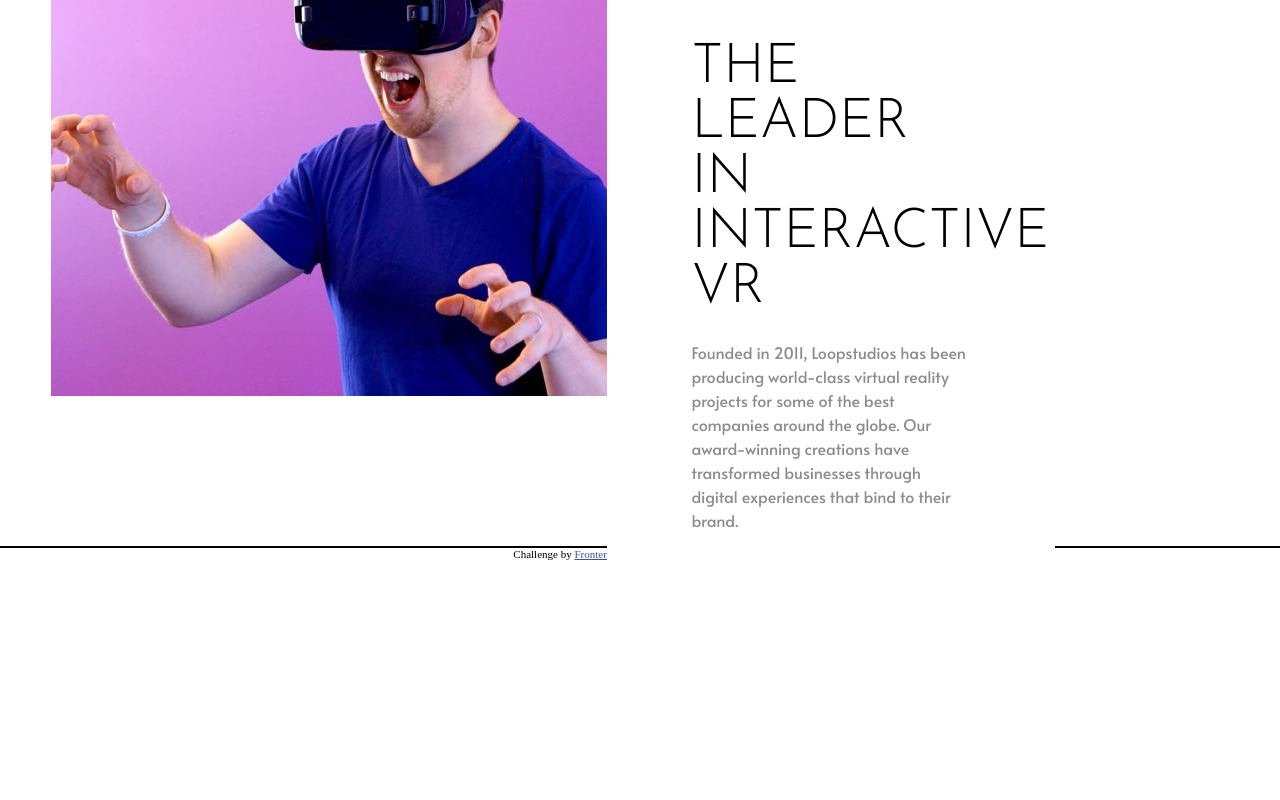
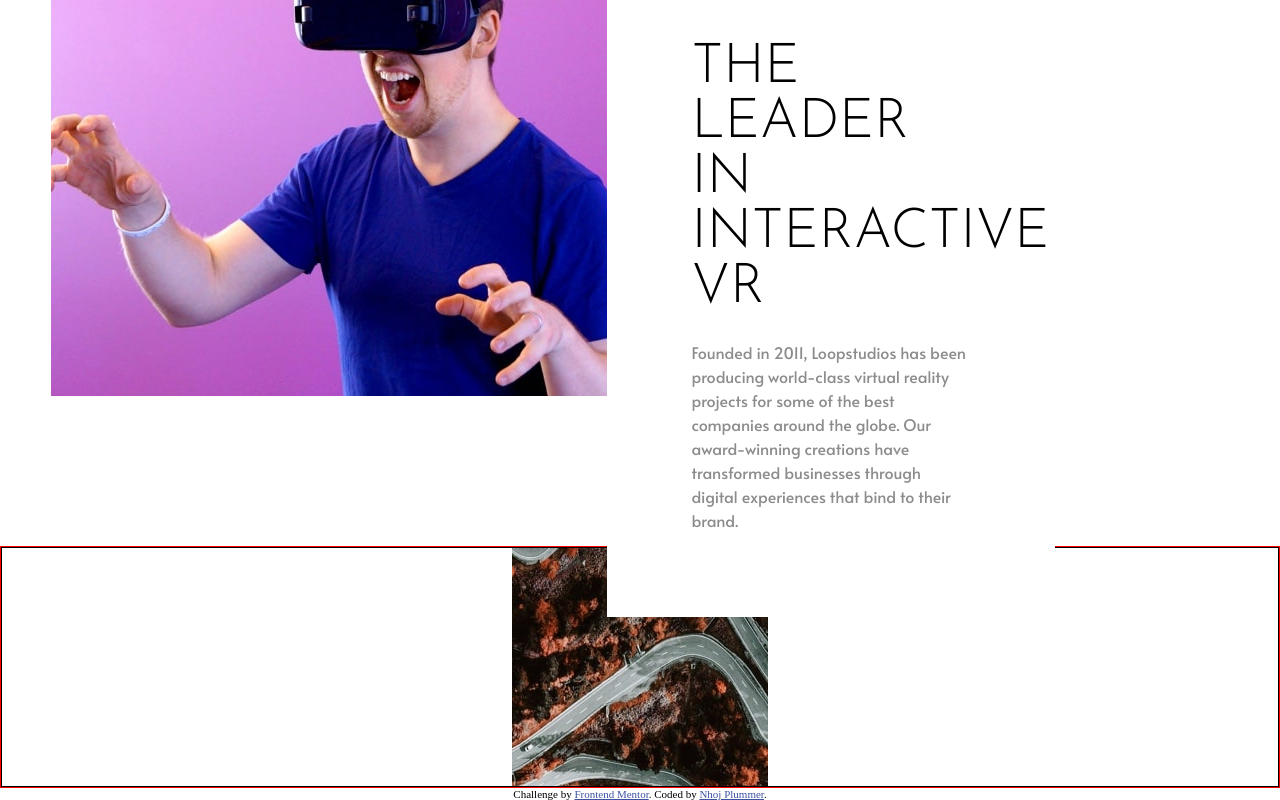
Before and after one commit to Nhoj-Plummer/loopstudio-landing-page, a React (Create React App) app: page / in a window 1280 px wide. Shown: the part 1120-1920 px from the top of the page. Before the commit the page ends 1737 px from the top, so only its background shows below. Built offline with nearby package versions, Linux system fonts and the light colour scheme.

Commit message:
Repsonsive image types built

```diff
--- a/src/components/Creation/Creation.css
+++ b/src/components/Creation/Creation.css
@@ -1,5 +1,5 @@
 .creation-container {
-  border: 1px solid;
+  border: 1px solid red;
 }
 
 /* .creation-image img {
@@ -9,9 +9,8 @@
 } */
 
 .creation-image {
-  width: 100%;
+  border: 1px solid;
   background-repeat: no-repeat;
-  /* background-image: url("../../assets/desktop/image-deep-earth.jpg"); */
   background-position: center;
 }
 
@@ -20,9 +19,13 @@
 @media screen and (max-width: 540px) {
   .creation-image {
     height: 240px;
+    width: 100%;
   }
 }
 
 /* Desktop Rules */
 @media screen and (min-width: 540px) {
+  .creation-image {
+    height: 240px;
+  }
 }
--- a/src/containers/Section2/Section2.js
+++ b/src/containers/Section2/Section2.js
@@ -32,7 +32,7 @@ const Section2 = () => {
 
   const image = "https://media.geeksforgeeks.org/wp-content/uploads/rk.png"
 
-  const graphicStyle1 = {backgroundImage: `url(${MobileRoad})`}
+  const graphicStyle1 = {backgroundImage: width > 540 ? `url(${DesktopRoad})` : `url(${MobileRoad})`}
 
   return (
     <div className="section2-container">
```
